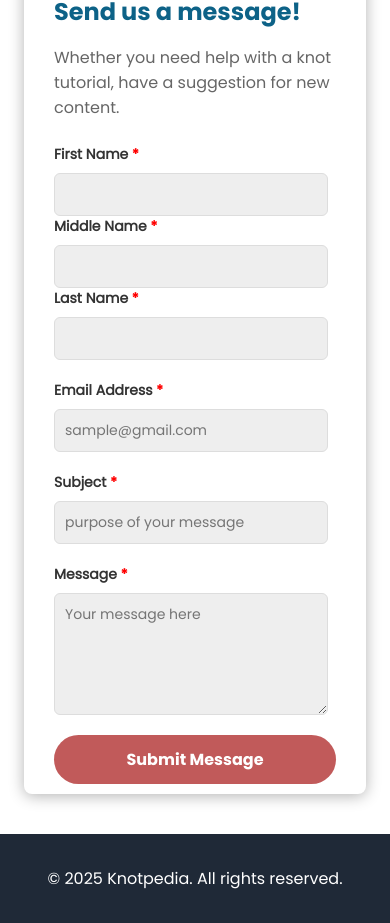
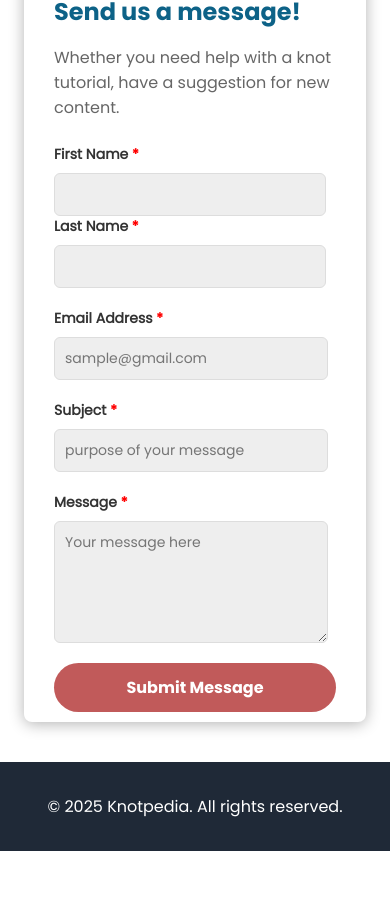
Before and after one commit to jhanananana/CCS8-Knotpedia, a React (Create React App) app in the folder knotpedia/: page /contactus in a window 390 px wide. Shown: the part 1570-2493 px from the top of the page. After the commit the page ends 2421 px from the top, so only its background shows below. Built offline with nearby package versions, Linux system fonts and the light colour scheme.

Commit message:
Added Pop-up Notification(Not yet Polished)

```diff
--- a/knotpedia/src/pages/About/FAQs/FAQ.css
+++ b/knotpedia/src/pages/About/FAQs/FAQ.css
@@ -258,26 +258,121 @@
   }
 }
 
-/* When the screen size is smaller than 600px, further adjustments for very small screens */
+
+
+
+
+
+
+
+
+/* When the screen size is smaller than 900px */
+@media screen and (max-width: 900px) {
+  .B1-Main-Container {
+    flex-direction: column; /* Stack all elements vertically */
+    align-items: center; /* Center content */
+    padding: 10px;
+  }
+
+  .faq-sidebar,
+  .right-form-container {
+    width: 100%;  /* Make the sidebar and form take full width */
+    margin: 0;
+    margin-bottom: 20px; /* Space between sidebar and form */
+  }
+
+  .faq-sidebar {
+    margin-bottom: 20px; /* Add space below the sidebar */
+  }
+
+  .form-container {
+    order: 2;  /* Move form below FAQ section */
+    width: 100%;  /* Make the form container take full width */
+    margin-top: 20px;  /* Add some margin on top of the form */
+  }
+
+  .faq-content {
+    order: 1;  /* Keep FAQ content above the form */
+  }
+
+  .faq-sidebar button {
+    font-size: 0.9rem;
+  }
+
+  .left-content-container h1 {
+    font-size: 20px;
+  }
+
+  .submit-btn {
+    font-size: 14px; /* Adjust submit button font size */
+    padding: 12px;   /* Adjust padding for mobile */
+  }
+}
+
+/* When the screen size is smaller than 600px */
 @media screen and (max-width: 600px) {
   .FAQ-header h1 {
-    font-size: 28px;
+    font-size: 22px;
   }
 
   .FAQ-header p {
-    font-size: 14px; /*NEW: Reduces font size for description */
+    font-size: 14px;
   }
 
   .left-content-container h1 {
-    font-size: 18px; /*NEW: Reduces font size for "In what way can we help?" */
+    font-size: 18px;
   }
 
   .image-placeholder {
-    height: 120px; /*NEW: Reduces image height for smaller screens */
+    height: 120px;
   }
 
   .submit-btn {
-    font-size: 14px; /*NEW: Reduces font size for submit button */
-    padding: 10px; /*NEW: Reduces padding for submit button */
+    font-size: 14px;
+    padding: 12px;
   }
 }
+
+
+
+/*FOR THE POP-UP*/
+/* NEW: Popup Style */
+.popup {
+  position: fixed;
+  top: 50%;
+  left: 50%;
+  transform: translate(-50%, -50%);
+  background-color: rgba(0, 0, 0, 0.5); /* Semi-transparent background */
+  width: 300px;
+  padding: 20px;
+  border-radius: 8px;
+  z-index: 1000; /* Make sure it's above other elements */
+}
+
+.popup-content {
+  background-color: white;
+  padding: 15px;
+  border-radius: 8px;
+  text-align: center;
+}
+
+.popup p {
+  font-size: 16px;
+  font-weight: bold;
+  color: #333;
+}
+
+.close-popup {
+  background-color: #a64452;
+  color: white;
+  padding: 10px;
+  border-radius: 25px;
+  cursor: pointer;
+  border: none;
+  margin-top: 10px;
+  font-size: 14px;
+}
+
+.close-popup:hover {
+  background-color: #6f1d1b;
+}
--- a/knotpedia/src/pages/About/FAQs/FAQService.jsx
+++ b/knotpedia/src/pages/About/FAQs/FAQService.jsx
@@ -35,10 +35,8 @@ const FAQService = {
   // NEW: Form submission service
   submitFAQForm: async (formData) => {
     try {
-      // Add document to Firestore collection
       const docRef = await addDoc(collection(db, "faq_inquiries"), {
         firstname: formData.firstname,
-        // middlename: formData.middlename,
         lastname: formData.lastname,
         email: formData.email,
         message: formData.message,
@@ -61,28 +59,27 @@ const FAQService = {
     }
   },
 
-  // NEW: Form component with submission logic
+  // NEW: Form component with submission logic and success popup
   FormComponent: () => {
-    // State for form data
     const [formData, setFormData] = useState({
       firstname: "",
-      // middlename: "",
       lastname: "",
       email: "",
       message: "",
     });
 
-    // State for form submission status
     const [submitStatus, setSubmitStatus] = useState({
       submitted: false,
       success: false,
       message: "",
     });
 
-    // State for submission loading
     const [isSubmitting, setIsSubmitting] = useState(false);
 
-    // Handle input changes
+    // NEW: Manage popup visibility and message
+    const [isPopupVisible, setIsPopupVisible] = useState(false);
+    const [popupMessage, setPopupMessage] = useState('');
+
     const handleChange = (e) => {
       const { id, value } = e.target;
       setFormData((prevState) => ({
@@ -91,26 +88,30 @@ const FAQService = {
       }));
     };
 
-    // Handle form submission
     const handleSubmit = async (e) => {
       e.preventDefault();
       setIsSubmitting(true);
 
-      // Submit form using the service method
       const result = await FAQService.submitFAQForm(formData);
 
-      // Update submission status
       setSubmitStatus({
         submitted: true,
         success: result.success,
         message: result.message,
       });
 
-      // Reset form if successful
+      // NEW: Show success or error popup
+      if (result.success) {
+        setPopupMessage("Your inquiry has been submitted successfully!");
+      } else {
+        setPopupMessage("There was an error. Please try again!");
+      }
+
+      setIsPopupVisible(true);
+
       if (result.success) {
         setFormData({
           firstname: "",
-          // middlename: "",
           lastname: "",
           email: "",
           message: "",
@@ -120,14 +121,11 @@ const FAQService = {
       setIsSubmitting(false);
     };
 
-    // Reset status message after 5 seconds
+    // NEW: Close the popup after submission
     React.useEffect(() => {
       if (submitStatus.submitted) {
         const timer = setTimeout(() => {
-          setSubmitStatus((prevState) => ({
-            ...prevState,
-            submitted: false,
-          }));
+          setIsPopupVisible(false);
         }, 5000);
 
         return () => clearTimeout(timer);
@@ -136,17 +134,22 @@ const FAQService = {
 
     return (
       <>
-        {/* Status Message */}
-        {submitStatus.submitted && (
-          <div
-            className={`status-message ${submitStatus.success ? "success" : "error"
-              }`}
-          >
-            {submitStatus.message}
+        {/* Popup for success or error message */}
+
+        {isPopupVisible && (
+          <div className="popup">
+            <div className="popup-content">
+              <p>{popupMessage}</p>
+              <button
+                onClick={() => setIsPopupVisible(false)}
+                className="close-popup"
+              >
+                Close
+              </button>
+            </div>
           </div>
         )}
 
-        {/* Form */}
         <form onSubmit={handleSubmit} className="contact-form">
           <div className="form-group">
             <label htmlFor="firstname">
@@ -191,12 +194,9 @@ const FAQService = {
           </div>
 
           <div className="form-group">
-            <label htmlFor="message" className="tooltip">
-              Write your question
-              <span className="required">*</span>
-              <span className="tooltiptext">This is required</span>
+            <label htmlFor="message">
+              Write your question <span className="required">*</span>
             </label>
-
             <textarea
               id="message"
               value={formData.message}
--- a/knotpedia/src/pages/Contact/ContactFormService.jsx
+++ b/knotpedia/src/pages/Contact/ContactFormService.jsx
@@ -15,7 +15,6 @@ const ContactFormService = {
       /*Automatically adds document to the firestore firebase collection */
       const docRef = await addDoc(collection(db, "contacts"), {
         firstname: formData.firstname,
-        middlename: formData.middlename,
         lastname: formData.lastname,
         email: formData.email,
         subject: formData.subject,
--- a/knotpedia/src/pages/Contact/ContactUs.css
+++ b/knotpedia/src/pages/Contact/ContactUs.css
@@ -146,9 +146,10 @@
 
 /* Flexbox layout for name fields */
 .name-fields {
-  display: flex;
-  gap: 15px; /* Space between input fields */
-  margin-bottom: 20px; /* Space between this row and the next field */
+  display: flex; /* Align fields side by side */
+  gap: 20px; /* Space between First Name and Last Name fields */
+  margin-bottom: 20px; /* Space below the name fields */
+  justify-content: space-between; /* Ensure fields are spaced evenly */
 }
 
 .name-fields .form-group {
@@ -178,6 +179,36 @@
 }
 
 
+.name-field-firstname,
+.name-field-lastname {
+  flex: 1; /* Each input field takes equal space */
+  margin-bottom: 0; /* Remove bottom margin */
+
+}
+
+.name-field-firstname input,
+.name-field-lastname input {
+  width: 100%; /* Take up the full width of the container */
+  max-width: 250px; /* Set a max width for the inputs */
+  padding: 12px;
+  border: 1px solid #ddd;
+  border-radius: 4px;
+  font-family: 'Poppins';
+  background-color: #eee;
+}
+
+/* For smaller screens (below 768px), stack fields vertically */
+@media (max-width: 768px) {
+  .name-fields {
+    flex-direction: column; /* Stack the fields vertically */
+  }
+
+  .name-field-firstname,
+  .name-field-lastname {
+    width: 100%; /* Ensure full width on smaller screens */
+    max-width: none; /* Remove max-width to allow full width */
+  }
+}
 
 
   /*=========================================*/
--- a/knotpedia/src/pages/Contact/ContactUs.jsx
+++ b/knotpedia/src/pages/Contact/ContactUs.jsx
@@ -12,7 +12,6 @@ const ContactUs = () => {
   // State for form fields
   const [formData, setFormData] = useState({
     firstname: "",
-    middlename: "",
     lastname: "",
     email: "",
     subject: "",
@@ -57,7 +56,6 @@ const ContactUs = () => {
     if (result.success) {
       setFormData({
         firstname: "",
-        middlename: "",
         lastname: "",
         email: "",
         subject: "",
@@ -111,17 +109,13 @@ const ContactUs = () => {
     }
   }, []);
 
-
-
   return (
     <div>
       <Navbar />
       {/* Page Header Section */}
       <header className="subHeader blueCover">
         <div className="container">
-          <h1>
-            Contact Us
-          </h1>
+          <h1>Contact Us</h1>
           <p>
             We'd love to hear from you! Whether you need help with a knot
             tutorial, have a suggestion for new content, or want to report an
@@ -239,8 +233,9 @@ const ContactUs = () => {
               {/* Status Message */}
               {submitStatus.submitted && (
                 <div
-                  className={`status-message ${submitStatus.success ? "success" : "error"
-                    }`}
+                  className={`status-message ${
+                    submitStatus.success ? "success" : "error"
+                  }`}
                 >
                   {submitStatus.message}
                 </div>
@@ -250,7 +245,7 @@ const ContactUs = () => {
               <form onSubmit={handleSubmit}>
                 {/* Name Fields - Wrapped in a container */}
                 <div className="form-group name-fields">
-                  <div className="name-field">
+                  <div className="name-field-firstname">
                     <label htmlFor="firstname">
                       First Name <span className="required">*</span>
                     </label>
@@ -263,20 +258,7 @@ const ContactUs = () => {
                     />
                   </div>
 
-                  <div className="name-field">
-                    <label htmlFor="middlename">
-                      Middle Name <span className="required">*</span>
-                    </label>
-                    <input
-                      type="text"
-                      id="middlename"
-                      value={formData.middlename}
-                      onChange={handleChange}
-                      required
-                    />
-                  </div>
-
-                  <div className="name-field">
+                  <div className="name-field-lastname">
                     <label htmlFor="lastname">
                       Last Name <span className="required">*</span>
                     </label>
```
